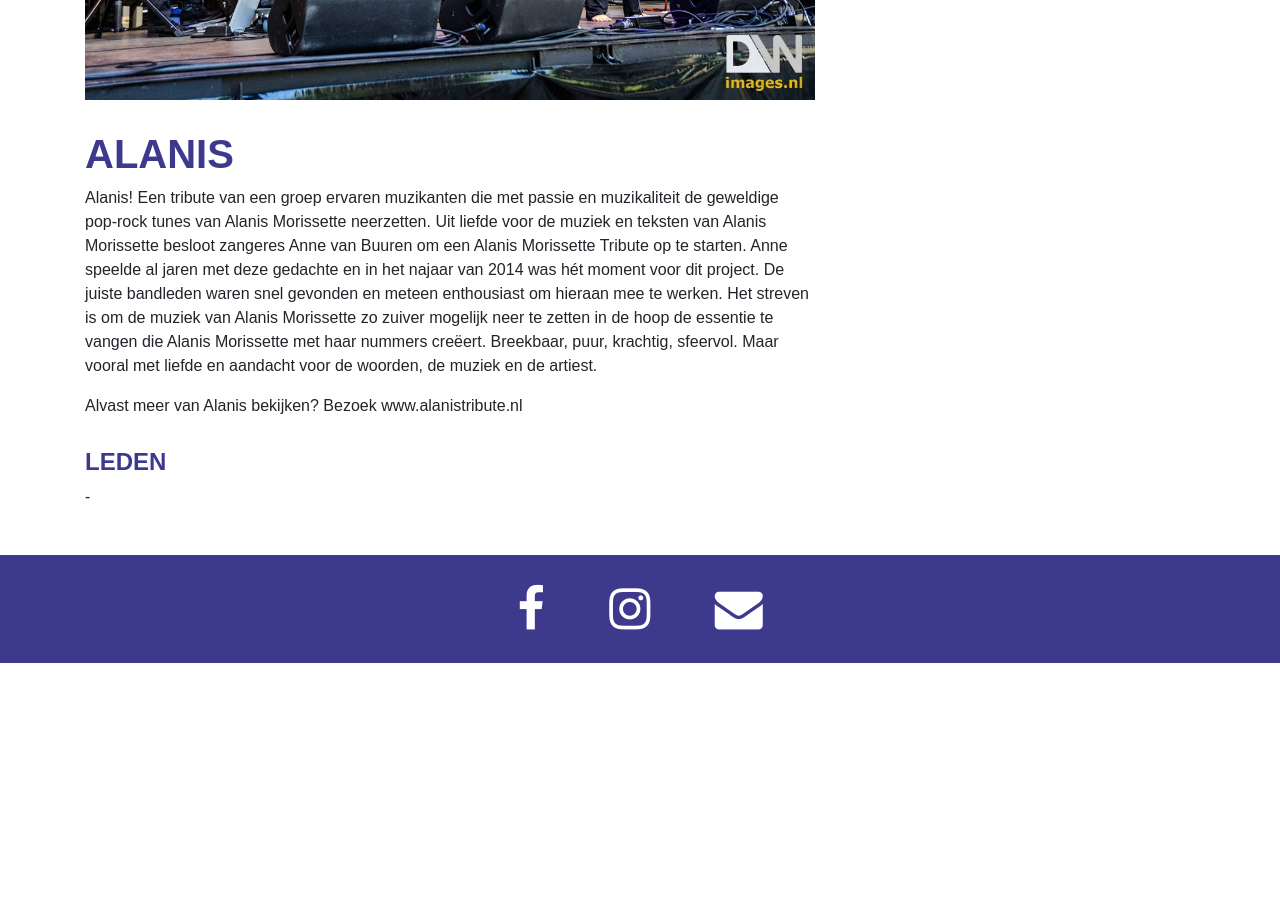
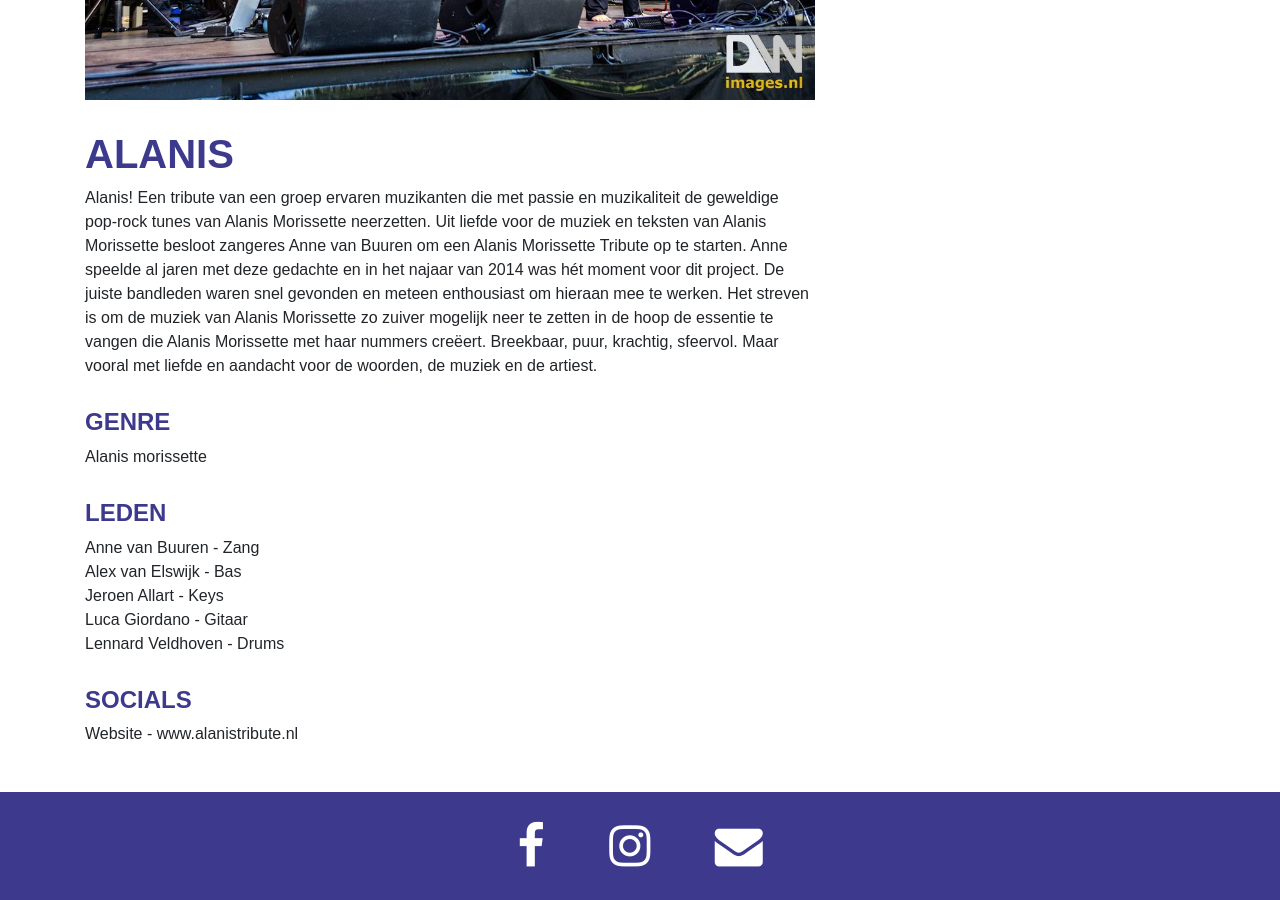
Before and after one commit to sneeuwpop-festival/sneeuwpop.nl, a Jekyll site: the page built from alanis.md, in a window 1280 px wide and 900 px high, scrolled down 844 px. Built offline with Jekyll 4.4.1, drawn with Linux system fonts in a browser that asks for light colours; before the commit the page ends 1507 px from its top, so only the background shows below that.

Commit message:
Update alanis.md

```diff
--- a/alanis.md
+++ b/alanis.md
@@ -2,12 +2,21 @@
 layout: band
 title: Alanis
 image: alanis.jpg
+genre: Alanis Morissette
 members:
-  - name:
-    role:
-genre:
+  - name: Anne van Buuren
+    role: Zang
+  - name: Alex van Elswijk
+    role: Bas
+  - name: Jeroen Allart
+    role: Keys
+  - name: Luca Giordano
+    role: Gitaar
+  - name: Lennard Veldhoven
+    role: Drums
+socials:
+  - name: Website
+    role: www.alanistribute.nl
 ---
 
 Alanis! Een tribute van een groep ervaren muzikanten die met passie en muzikaliteit de geweldige pop-rock tunes van Alanis Morissette neerzetten. Uit liefde voor de muziek en teksten van Alanis Morissette besloot zangeres Anne van Buuren om een Alanis Morissette Tribute op te starten. Anne speelde al jaren met deze gedachte en in het najaar van 2014 was hét moment voor dit project. De juiste bandleden waren snel gevonden en meteen enthousiast om hieraan mee te werken. Het streven is om de muziek van Alanis Morissette zo zuiver mogelijk neer te zetten in de hoop de essentie te vangen die Alanis Morissette met haar nummers creëert. Breekbaar, puur, krachtig, sfeervol. Maar vooral met liefde en aandacht voor de woorden, de muziek en de artiest.
-
-Alvast meer van Alanis bekijken? Bezoek www.alanistribute.nl
```
